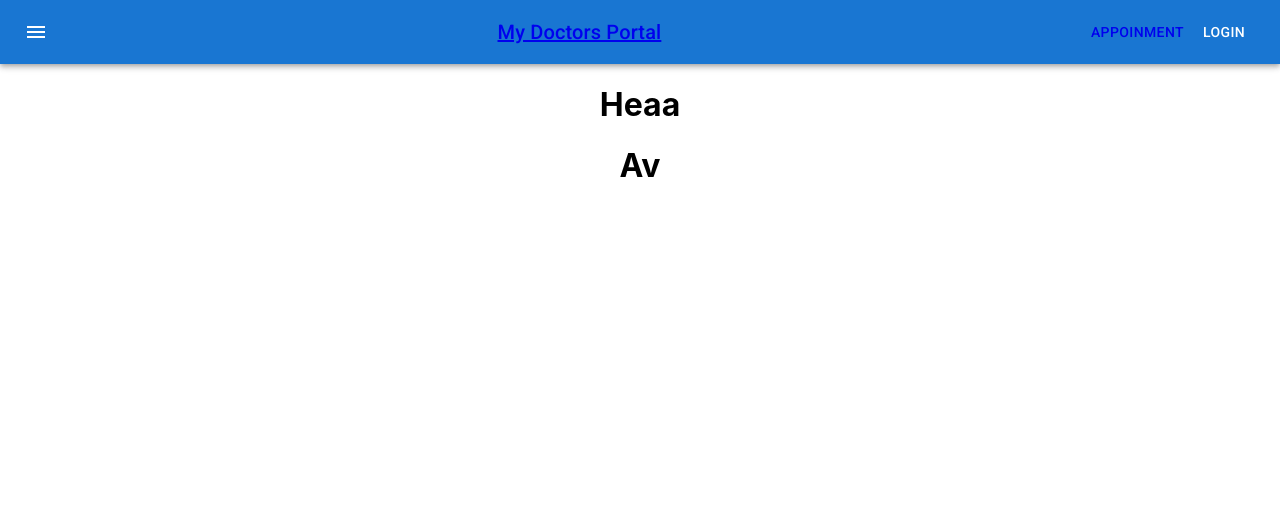
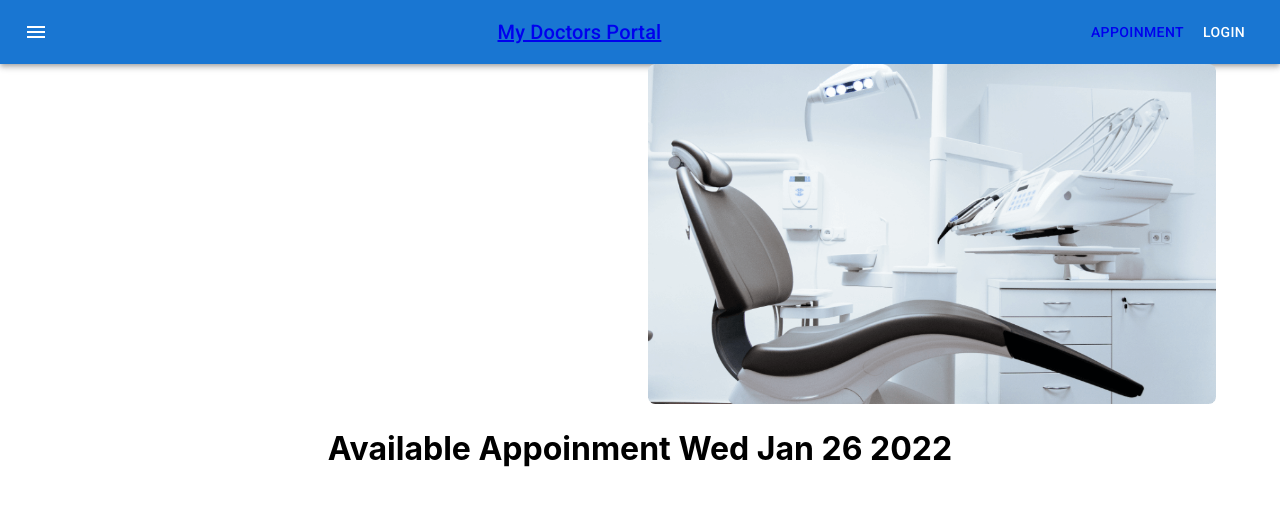
Before and after one commit to JamanRased/my-doctors-portal, a React (Create React App) app: page /appoinment in a window 1280 px wide. Shown: the top 506 px of the page. Built offline with nearby package versions, Linux system fonts and the light colour scheme.

Commit message:
set Date picker

```diff
--- a/package.json
+++ b/package.json
@@ -6,11 +6,13 @@
     "@emotion/react": "^11.7.1",
     "@emotion/styled": "^11.6.0",
     "@mui/icons-material": "^5.3.1",
+    "@mui/lab": "^5.0.0-alpha.66",
     "@mui/material": "^5.3.1",
     "@mui/styled-engine-sc": "^5.3.0",
     "@testing-library/jest-dom": "^5.16.1",
     "@testing-library/react": "^12.1.2",
     "@testing-library/user-event": "^13.5.0",
+    "date-fns": "^2.28.0",
     "react": "^17.0.2",
     "react-dom": "^17.0.2",
     "react-router-dom": "^6.2.1",
--- a/src/Pages/Appoinment/Appoinment/Appoinment.js
+++ b/src/Pages/Appoinment/Appoinment/Appoinment.js
@@ -4,11 +4,12 @@ import AppoinmentHeader from '../AppoinmentHeader/AppoinmentHeader';
 import AvailableAppoinment from '../AvailableAppoinment/AvailableAppoinment';
 
 const Appoinment = () => {
+    const [date, setDate] = React.useState(new Date());
     return (
         <div>
             <Navigation></Navigation>
-            <AppoinmentHeader></AppoinmentHeader>
-            <AvailableAppoinment></AvailableAppoinment>
+            <AppoinmentHeader date={date} setDate={setDate}></AppoinmentHeader>
+            <AvailableAppoinment date={date}></AvailableAppoinment>
         </div>
     );
 };
--- a/src/Pages/Appoinment/AppoinmentHeader/AppoinmentHeader.js
+++ b/src/Pages/Appoinment/AppoinmentHeader/AppoinmentHeader.js
@@ -1,10 +1,20 @@
+import { Container, Grid } from '@mui/material';
 import React from 'react';
+import chair from '../../../images/chair.png';
+import Calender from '../../Shared/Calender/Calender';
+const AppoinmentHeader = ({date, setDate}) => {
 
-const AppoinmentHeader = () => {
     return (
-        <div>
-            <h1>Heaa</h1>
-        </div>
+        <Container>
+            <Grid container spacing={2}>
+                <Grid item xs={12} md={6}>
+                   <Calender date={date} setDate={setDate} ></Calender>
+                </Grid>
+                <Grid item xs={12} md={6}>
+                   <img style={{width:'100%'}} src={chair} alt='' />
+                </Grid>
+            </Grid>
+        </Container>
     );
 };
 
--- a/src/Pages/Appoinment/AvailableAppoinment/AvailableAppoinment.js
+++ b/src/Pages/Appoinment/AvailableAppoinment/AvailableAppoinment.js
@@ -1,9 +1,9 @@
 import React from 'react';
 
-const AvailableAppoinment = () => {
+const AvailableAppoinment = ({date}) => {
     return (
         <div>
-            <h1>Av</h1>
+            <h1>Available Appoinment {date.toDateString()}</h1>
         </div>
     );
 };
--- /dev/null
+++ b/src/Pages/Shared/Calender/Calender.js
@@ -0,0 +1,23 @@
+import * as React from 'react';
+
+import TextField from '@mui/material/TextField';
+import AdapterDateFns from '@mui/lab/AdapterDateFns';
+import LocalizationProvider from '@mui/lab/LocalizationProvider';
+import StaticDatePicker from '@mui/lab/StaticDatePicker';
+
+const Calender = ({date, setDate}) => {
+    return (
+        <LocalizationProvider dateAdapter={AdapterDateFns}>
+            <StaticDatePicker
+                displayStaticWrapperAs="desktop"
+                value={date}
+                onChange={(newValue) => {
+                    setDate(newValue);
+                }}
+                renderInput={(params) => <TextField {...params} />}
+            />
+        </LocalizationProvider>
+    );
+};
+
+export default Calender;
```
Also changed, not shown: 1 other file (tests, documents, lock files or other folders).
